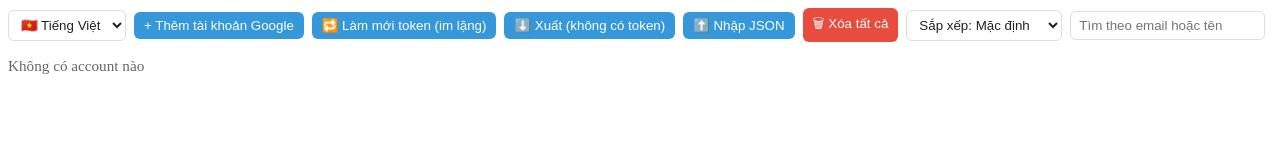
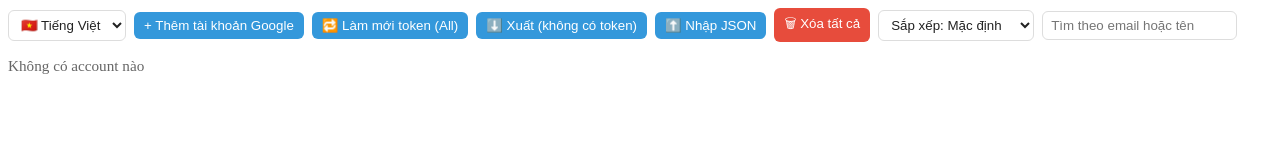
Before and after one commit to bkavw5/DriveAM, a plain HTML site: page index.html in a window 1280 px wide. Drawn offline with Linux system fonts and the light colour scheme.

Commit message:
Update index.html

```diff
--- a/index.html
+++ b/index.html
@@ -104,7 +104,7 @@
 const i18n = {
   vi: {
     addAccount: "+ Thêm tài khoản Google",
-    refreshAll: "🔁 Làm mới token (im lặng)",
+    refreshAll: "🔁 Làm mới token (All)",
     export: "⬇️ Xuất (không có token)",
     import: "⬆️ Nhập JSON",
     clearAll: "🗑 Xóa tất cả",
@@ -115,7 +115,7 @@ const i18n = {
     search: "Tìm theo email hoặc tên",
     openDrive: "Truy cập Drive",
     login: "Login (cấp token)",
-    refreshSilent: "Refresh (im lặng)",
+    refreshSilent: "Refresh (🔁)",
     delete: "Xóa",
     collapse: "Thu gọn ❖",
     totalSummary: "📊 Tổng dung lượng từ tất cả tài khoản",
@@ -134,7 +134,7 @@ const i18n = {
   },
   en: {
     addAccount: "+ Add Google Account",
-    refreshAll: "🔁 Refresh tokens (silent)",
+    refreshAll: "🔁 Refresh tokens (All)",
     export: "⬇️ Export (no token)",
     import: "⬆️ Import JSON",
     clearAll: "🗑 Clear all",
@@ -145,7 +145,7 @@ const i18n = {
     search: "Search by email or name",
     openDrive: "Open Drive",
     login: "Login (grant token)",
-    refreshSilent: "Silent Refresh",
+    refreshSilent: "🔁 Refresh",
     delete: "Delete",
     collapse: "Collapse ❖",
     totalSummary: "📊 Total storage from all accounts",
```
